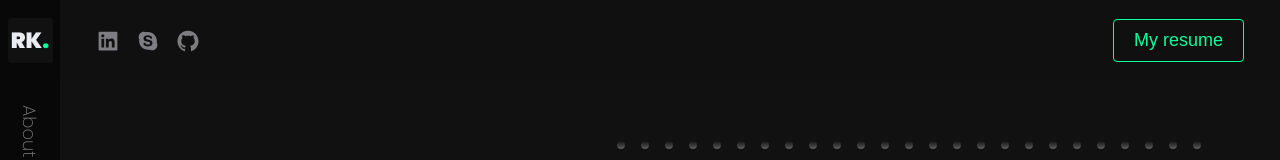
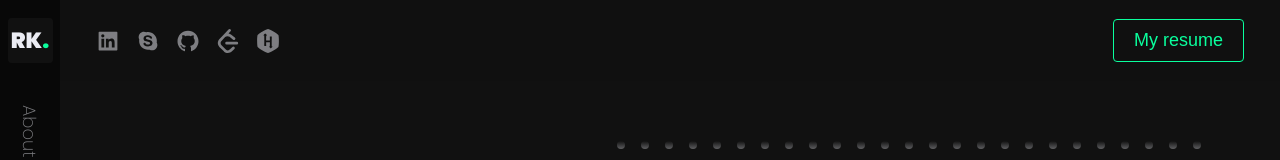
Before and after one commit to rayhankobir-dev/rayhankobir, a Next.js app: page / in a window 1280 px wide. Shown: the top 160 px of the page. Built offline with nearby package versions, Linux system fonts and the light colour scheme.

Commit message:
add social handle links

```diff
--- a/components/nav/components/MyLinks.tsx
+++ b/components/nav/components/MyLinks.tsx
@@ -6,6 +6,8 @@ import {
   AiFillYoutube,
   AiFillSkype,
 } from "react-icons/ai";
+import { SiLeetcode } from "react-icons/si";
+import { FaHackerrank } from "react-icons/fa";
 import Link from "next/link";
 import { motion } from "framer-motion";
 
@@ -53,6 +55,34 @@ export const MyLinks = () => {
           <AiFillGithub size="2.4rem" />
         </Link>
       </motion.span>
+
+      <motion.span
+        initial={{ y: -30, opacity: 0 }}
+        animate={{ y: 0, opacity: 1 }}
+        transition={{ duration: 0.5, delay: 0.2 }}
+      >
+        <Link
+          href="https://leetcode.com/rayhankobir"
+          target="_blank"
+          rel="nofollow"
+        >
+          <SiLeetcode size="2.4rem" />
+        </Link>
+      </motion.span>
+
+      <motion.span
+        initial={{ y: -30, opacity: 0 }}
+        animate={{ y: 0, opacity: 1 }}
+        transition={{ duration: 0.5, delay: 0.2 }}
+      >
+        <Link
+          href="https://www.hackerrank.com/profile/rayhankobirdev"
+          target="_blank"
+          rel="nofollow"
+        >
+          <FaHackerrank size="2.4rem" />
+        </Link>
+      </motion.span>
     </div>
   );
 };
```
